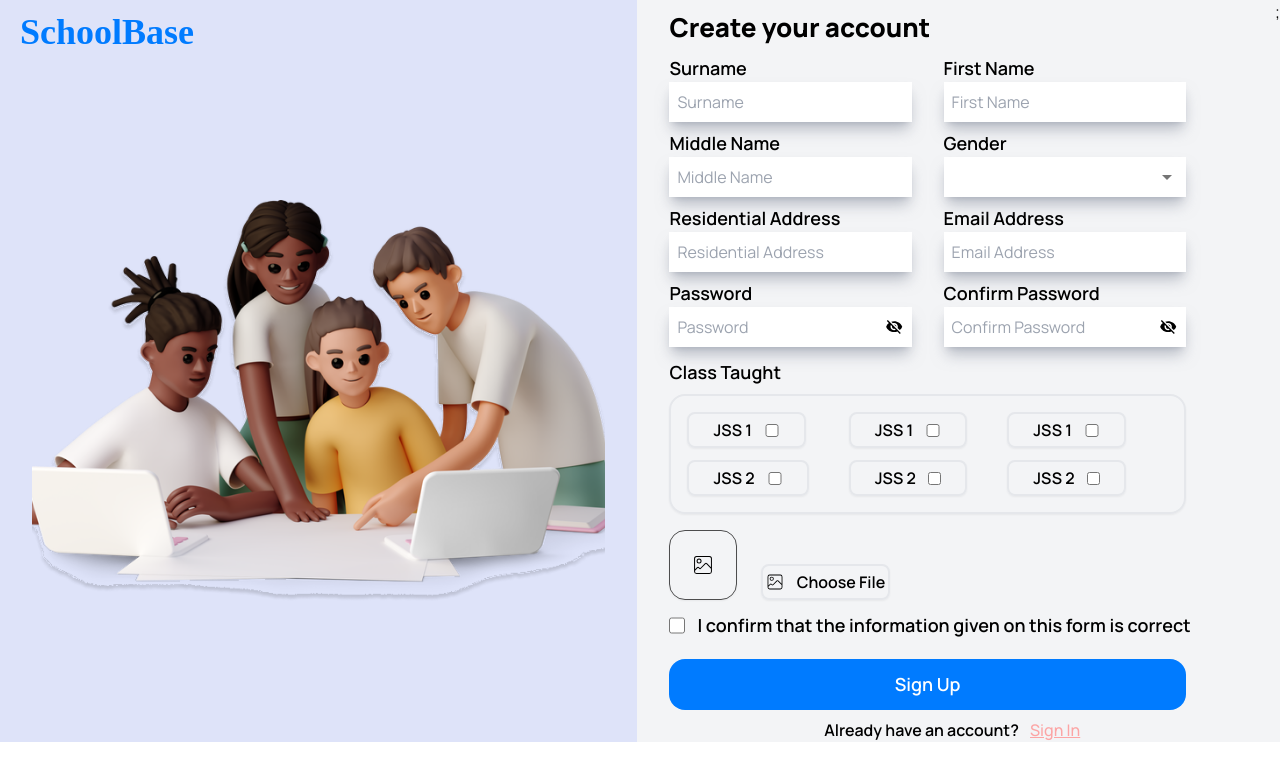
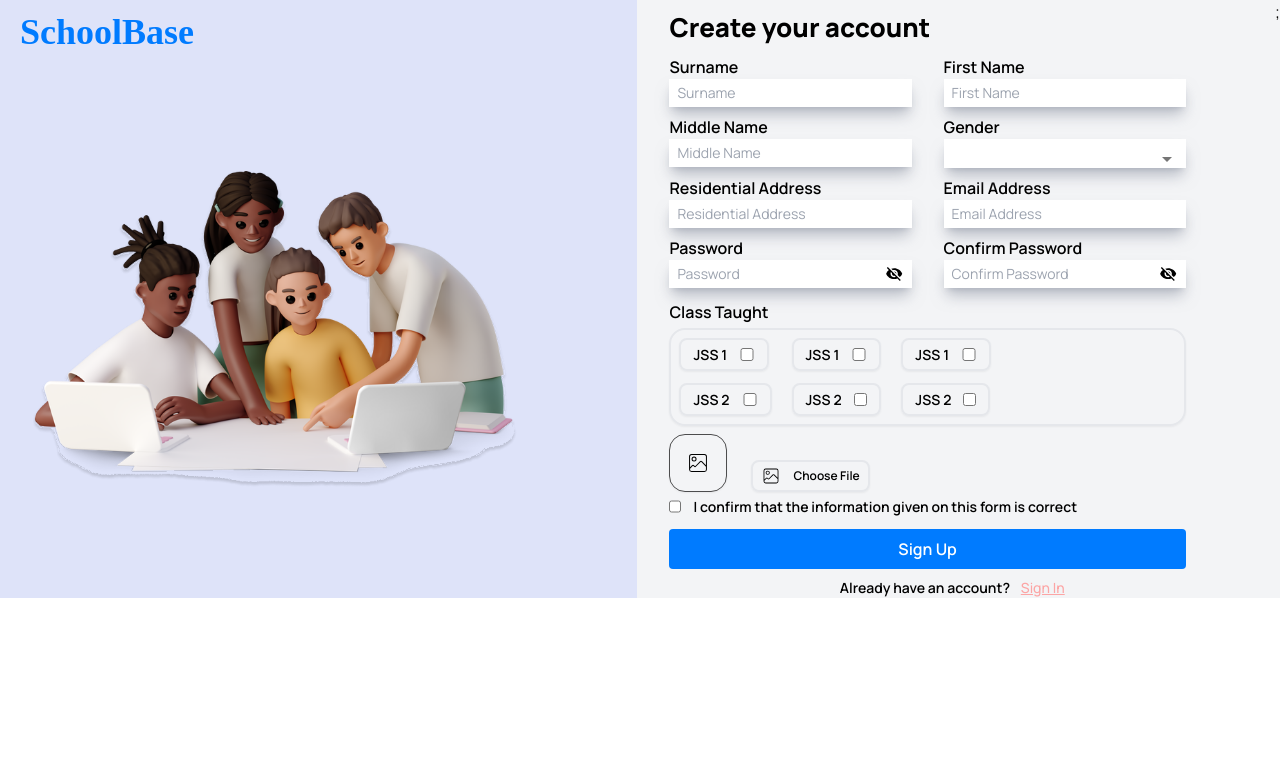
Before and after one commit to claire256/SchoolBaseProject, a React (Vite) app: page /get-started/teacher/signup in a window 1280 px wide. Shown: the top 780 px of the page. Built offline with nearby package versions, Linux system fonts and the light colour scheme.

Commit message:
fix: hot fix

```diff
--- a/src/pages/web-site/teachersOnboading/SignUpPage.jsx
+++ b/src/pages/web-site/teachersOnboading/SignUpPage.jsx
@@ -36,7 +36,7 @@ const SignUpPage = () => {
         <div className="flex flex-col w-full space-y-2">
           <div className="flex flex-row w-[90%] space-x-8">
             <div className="flex flex-col w-1/2">
-              <label htmlFor="surname" className="text-[18px] font-semibold">
+              <label htmlFor="surname" className="text-md font-semibold">
                 Surname
               </label>
               <input
@@ -44,11 +44,11 @@ const SignUpPage = () => {
                 name="surname"
                 id="surname"
                 placeholder="Surname"
-                className="py-2 shadow-lg shadow-gray-400/70 outline-none px-2"
+                className="py-1 shadow-lg shadow-gray-400/70 text-sm outline-none px-2"
               />
             </div>
             <div className="flex flex-col w-1/2">
-              <label htmlFor="surname" className="text-[18px] font-semibold">
+              <label htmlFor="surname" className="text-md font-semibold">
                 First Name
               </label>
               <input
@@ -56,16 +56,13 @@ const SignUpPage = () => {
                 name="surname"
                 id="surname"
                 placeholder="First Name"
-                className="py-2 outline-none shadow-lg shadow-gray-400/70 px-2"
+                className="py-1 text-sm outline-none shadow-lg shadow-gray-400/70 px-2"
               />
             </div>
           </div>
           <div className="flex flex-row w-[90%] space-x-8">
             <div className="flex flex-col w-1/2">
-              <label
-                htmlFor="middle name"
-                className="text-[18px] font-semibold"
-              >
+              <label htmlFor="middle name" className="text-md font-semibold">
                 Middle Name
               </label>
               <input
@@ -73,16 +70,16 @@ const SignUpPage = () => {
                 name="surname"
                 id="surname"
                 placeholder="Middle Name"
-                className="py-2 shadow-lg shadow-gray-400/70 outline-none px-2"
+                className="py-1 text-sm shadow-lg shadow-gray-400/70 outline-none px-2"
               />
             </div>
             <div className="flex flex-col w-1/2">
-              <label htmlFor="gender" className="text-[18px] font-semibold">
+              <label htmlFor="gender" className="text-md font-semibold">
                 Gender
               </label>
               <div className="">
                 <FormControl
-                  className="w-full bg-white text-[#97999C] shadow-lg shadow-gray-400/70"
+                  className="w-full h-[1.8rem] bg-white text-[#97999C] shadow-lg shadow-gray-400/70"
                   size="small"
                 >
                   <Select
@@ -103,7 +100,7 @@ const SignUpPage = () => {
             <div className="flex flex-col w-1/2">
               <label
                 htmlFor="residential address"
-                className="text-[18px] font-semibold"
+                className="text-md font-semibold"
               >
                 Residential Address
               </label>
@@ -112,14 +109,11 @@ const SignUpPage = () => {
                 name="residential address"
                 id="residence"
                 placeholder="Residential Address"
-                className="py-2 shadow-lg shadow-gray-400/70 outline-none px-2"
+                className="py-1 text-sm shadow-lg shadow-gray-400/70 outline-none px-2"
               />
             </div>
             <div className="flex flex-col w-1/2">
-              <label
-                htmlFor="Email Address"
-                className="text-[18px] font-semibold"
-              >
+              <label htmlFor="Email Address" className="text-md font-semibold">
                 Email Address
               </label>
               <input
@@ -127,7 +121,7 @@ const SignUpPage = () => {
                 name="Email Address"
                 id="email"
                 placeholder="Email Address"
-                className="py-2 outline-none shadow-lg shadow-gray-400/70 px-2"
+                className="py-1 text-sm outline-none shadow-lg shadow-gray-400/70 px-2"
               />
             </div>
           </div>
@@ -135,11 +129,11 @@ const SignUpPage = () => {
             <div className="flex flex-col w-1/2">
               <label
                 htmlFor="residential address"
-                className="text-[18px] font-semibold"
+                className="text-md font-semibold"
               >
                 Password
               </label>
-              <div className="  bg-white flex outline-none text-[16px] w-full justify-between items-center py-2 shadow-lg shadow-gray-400/70 px-2">
+              <div className="  bg-white flex outline-none text-sm w-full justify-between items-center py-1 shadow-lg shadow-gray-400/70 px-2">
                 <input
                   type={isPasswordVisible ? "text" : "password"}
                   placeholder="Password"
@@ -165,11 +159,11 @@ const SignUpPage = () => {
             <div className="flex flex-col w-1/2">
               <label
                 htmlFor="residential address"
-                className="text-[18px] font-semibold"
+                className="text-md font-semibold"
               >
                 Confirm Password
               </label>
-              <div className="  bg-white flex outline-none text-[16px] w-full justify-between items-center py-2 shadow-lg shadow-gray-400/70 px-2">
+              <div className="  bg-white flex outline-none text-sm w-full justify-between items-center py-1 shadow-lg shadow-gray-400/70 px-2">
                 <input
                   type={isPasswordVisible ? "text" : "password"}
                   placeholder="Confirm Password"
@@ -194,62 +188,62 @@ const SignUpPage = () => {
             </div>
           </div>
         </div>
-        <div className="mt-3 space-y-2 w-full">
-          <label htmlFor="Class Taught" className="text-[18px] font-semibold">
+        <div className="mt-3 space-y-1 w-full">
+          <label htmlFor="Class Taught" className="text-md font-semibold">
             Class Taught
           </label>
-          <div className="border-2 rounded-[16px] w-[90%] shadow-sm p-4 flex flex-wrap gap-10">
+          <div className="border-2 rounded-[16px] w-[90%] shadow-sm p-2 flex flex-wrap space-x-5">
             <div className="space-y-3">
-              <button className="border-2 rounded-[8px] px-6 h-[30px] shadow-sm flex justify-center items-center text-[20px] gap-3 font-semibold py-4">
-                <p className="text-[16px]">JSS 1</p>
+              <button className="border-2 rounded-[8px] px-3 shadow-sm flex justify-center items-center text-[14px] gap-3 font-semibold py-1">
+                <p className="text-[14px]">JSS 1</p>
                 <input type="checkbox" className="w-4" name="" id="" />
               </button>
-              <button className="border-2 rounded-[8px] px-6 h-[30px] shadow-sm flex justify-center items-center text-[20px] gap-3 font-semibold py-4">
-                <p className="text-[16px]">JSS 2</p>
+              <button className="border-2 rounded-[8px] px-3 shadow-sm flex justify-center items-center text-[14px] gap-3 font-semibold py-1">
+                <p className="text-[14px]">JSS 2</p>
                 <input type="checkbox" className="w-4" name="" id="" />
               </button>
             </div>
             <div className="space-y-3">
-              <button className="border-2 rounded-[8px] px-6 h-[30px] shadow-sm flex justify-center items-center text-[20px] gap-3 font-semibold py-4">
-                <p className="text-[16px]">JSS 1</p>
+              <button className="border-2 rounded-[8px] px-3 shadow-sm flex justify-center items-center text-[20px] gap-3 font-semibold py-1">
+                <p className="text-[14px]">JSS 1</p>
                 <input type="checkbox" className="w-4" name="" id="" />
               </button>
-              <button className="border-2 rounded-[8px] px-6 h-[30px] shadow-sm flex justify-center items-center text-[20px] gap-3 font-semibold py-4">
-                <p className="text-[16px]">JSS 2</p>
+              <button className="border-2 rounded-[8px] px-3 shadow-sm flex justify-center items-center text-[20px] gap-3 font-semibold py-1">
+                <p className="text-[14px]">JSS 2</p>
                 <input type="checkbox" name="" id="" />
               </button>
             </div>
             <div className="space-y-3">
-              <button className="border-2 rounded-[8px] px-6 h-[30px] shadow-sm flex justify-center items-center text-[20px] gap-3 font-semibold py-4">
-                <p className="text-[16px]">JSS 1</p>
+              <button className="border-2 rounded-[8px] px-3 shadow-sm flex justify-center items-center text-[20px] gap-3 font-semibold py-1">
+                <p className="text-[14px]">JSS 1</p>
                 <input type="checkbox" className="w-4" name="" id="" />
               </button>
-              <button className="border-2 rounded-[8px] px-6 h-[30px] shadow-sm flex justify-center items-center text-[20px] gap-3 font-semibold py-4">
-                <p className="text-[16px]">JSS 2</p>
+              <button className="border-2 rounded-[8px] px-3 shadow-sm flex justify-center items-center text-[20px] gap-3 font-semibold py-1">
+                <p className="text-[14px]">JSS 2</p>
                 <input type="checkbox" name="" id="" />
               </button>
             </div>
           </div>
         </div>
         <div className="flex space-x-6 w-[90%] items-end">
-          <button className="border-[1px] border-secondary mt-4 rounded-[16px] w-[40%] lgss:w-[13%] h-[70px] shadow-sm flex justify-center items-center text-[24px]">
+          <button className="border-[1px] border-secondary mt-2 rounded-[16px] px-4 py-4 shadow-sm flex justify-center items-center text-[24px]">
             <CiImageOn />
           </button>
-          <button className="border-2 mt-4 rounded-[8px] w-[60%] lgss:w-[25%] h-[30px] shadow-sm flex justify-center items-center text-[20px] gap-3 font-semibold py-4">
+          <button className="border-2 mt-4 rounded-[8px] py-1 px-2 shadow-sm flex justify-center items-center text-[20px] gap-3 font-semibold">
             <CiImageOn />
-            <p className="text-[16px]">Choose File</p>
+            <p className="text-[12px]">Choose File</p>
           </button>
         </div>
-        <div className="flex space-x-3 pt-3 text-[18px] font-semibold">
-          <input type="checkbox" className="w-4" />
+        <div className="flex space-x-3 pt-1 text-[14px] font-semibold">
+          <input type="checkbox" className="w-3" />
           <p>I confirm that the information given on this form is correct</p>
         </div>
         <Link className="w-[90%]" to={"/teacher/dashboard"}>
-          <button className="bg-primary w-full py-3 mt-5 text-white font-semibold text-[18px] rounded-[16px]">
+          <button className="bg-primary w-full py-2 mt-3 text-white font-semibold text-md rounded-[4px]">
             Sign Up
           </button>
         </Link>
-        <p className="text-center w-full font-semibold mt-2">
+        <p className="text-center w-full font-semibold mt-2 text-[14px]">
           Already have an account?{" "}
           <Link
             to={"/get-started/teacher/signin"}
```
Also changed, not shown: src/pages/web-site/teachersOnboading/SignInPage.jsx (+7 -7 lines).
